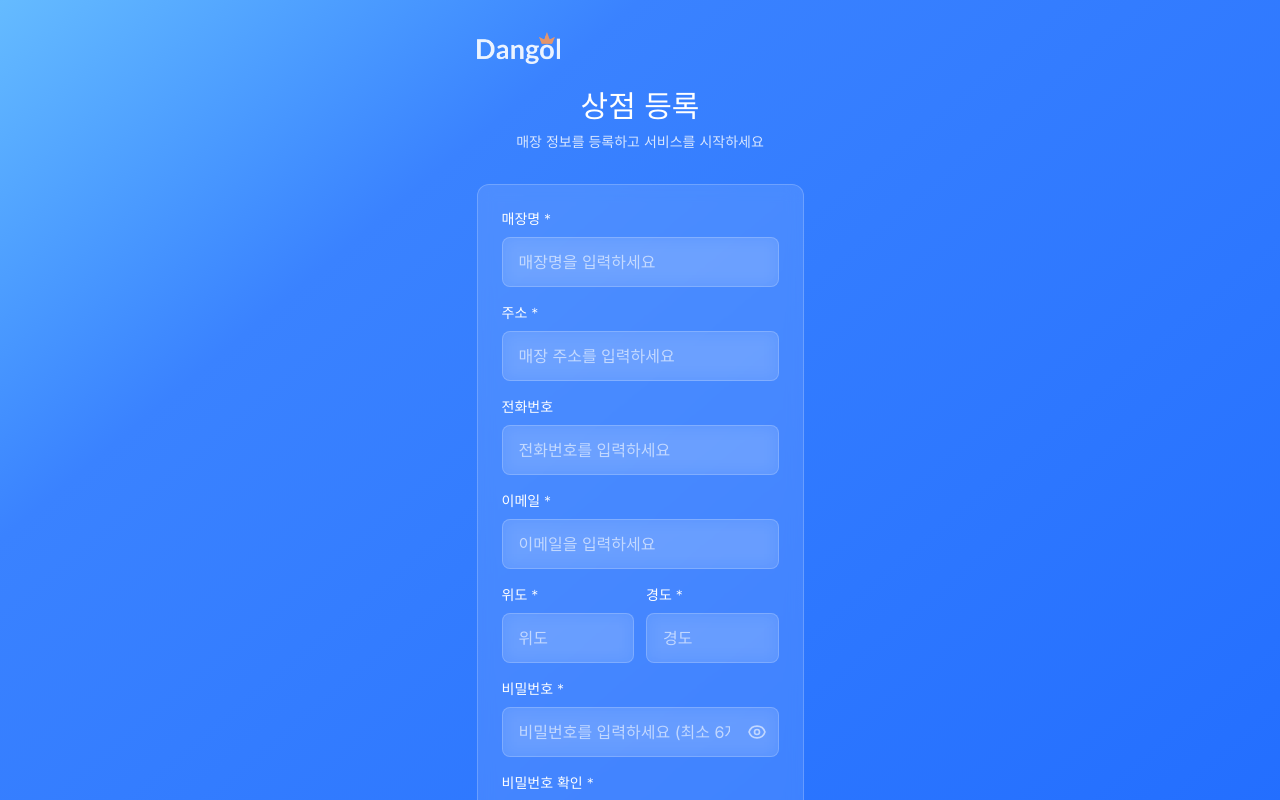
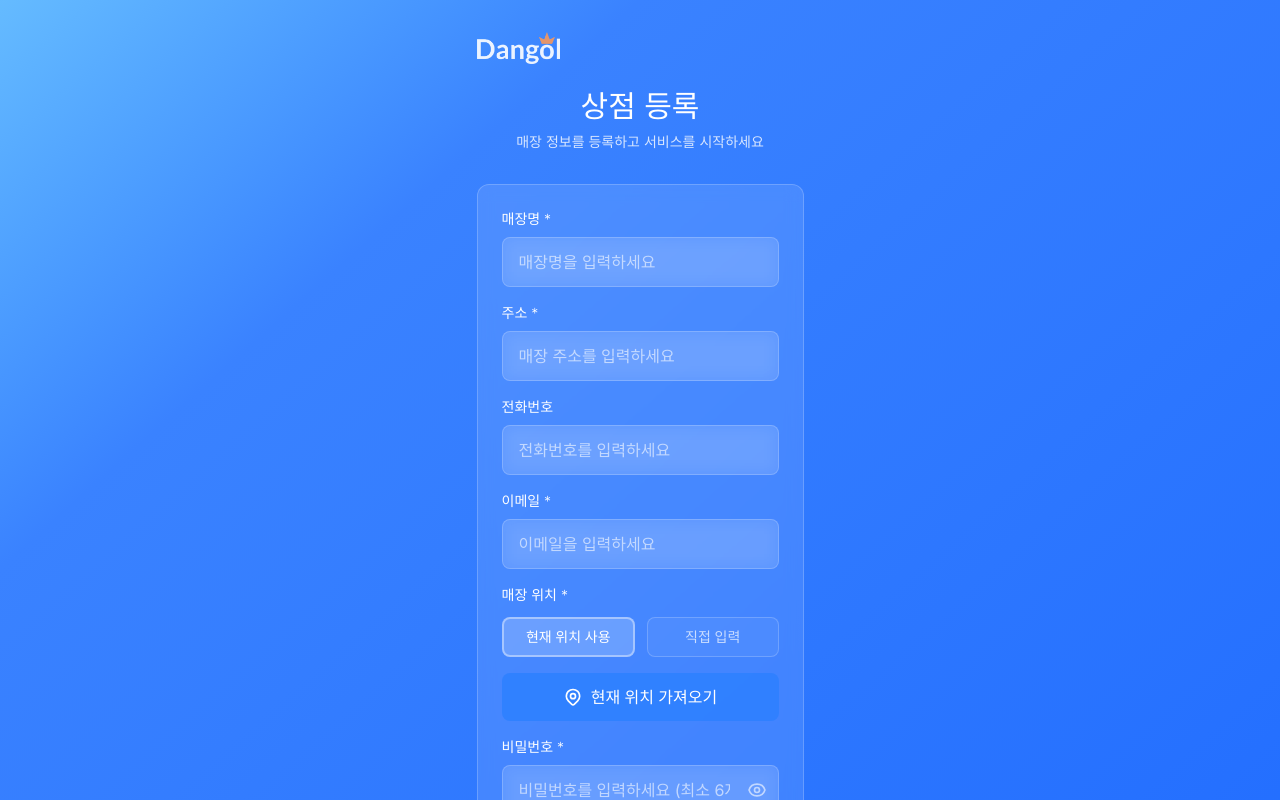
Before and after one commit to samleekorea-design/dangol-mvp-final, a Next.js app: page /merchant/register in a window 1280 px wide. Shown: the top 800 px of the page. Built offline with nearby package versions, Linux system fonts and the light colour scheme.

Commit message:
Fix: Clean up UI - remove test buttons, organize merchant dashboard, update Korean terminology

```diff
--- a/src/app/customer/page.tsx
+++ b/src/app/customer/page.tsx
@@ -3,7 +3,6 @@
 import { useState, useEffect } from 'react'
 import { RefreshCw } from 'lucide-react'
 import { deviceFingerprint } from '@/lib/deviceFingerprint'
-import { NotificationPermission } from '@/components/customer/NotificationPermission'
 import { getKoreanTime, formatKoreanTime, isDealExpired } from '@/lib/timezoneUtils'
 import { requestNotificationPermission, getFCMToken } from '@/lib/firebase-client'
 
@@ -604,8 +603,6 @@ export default function CustomerPage() {
         </div>
       </div>
 
-      {/* Notification Permission Component */}
-      <NotificationPermission />
     </div>
   )
 }
--- a/src/app/merchant/register/page.tsx
+++ b/src/app/merchant/register/page.tsx
@@ -18,6 +18,8 @@ export default function MerchantRegister() {
   const [errors, setErrors] = useState<string[]>([])
   const [showPassword, setShowPassword] = useState(false)
   const [showConfirmPassword, setShowConfirmPassword] = useState(false)
+  const [isGettingLocation, setIsGettingLocation] = useState(false)
+  const [locationInputMethod, setLocationInputMethod] = useState<'gps' | 'manual'>('gps')
 
   const validateForm = () => {
     const newErrors: string[] = []
@@ -94,6 +96,52 @@ export default function MerchantRegister() {
       ...formData,
       [e.target.name]: e.target.value
     })
+  }
+
+  const getCurrentLocation = () => {
+    setIsGettingLocation(true)
+    setErrors([])
+
+    if (!navigator.geolocation) {
+      setErrors(['GPS가 지원되지 않는 브라우저입니다.'])
+      setIsGettingLocation(false)
+      return
+    }
+
+    navigator.geolocation.getCurrentPosition(
+      (position) => {
+        const { latitude, longitude } = position.coords
+        setFormData(prev => ({
+          ...prev,
+          latitude: latitude.toString(),
+          longitude: longitude.toString()
+        }))
+        setIsGettingLocation(false)
+        setMessage('현재 위치가 성공적으로 설정되었습니다.')
+        setTimeout(() => setMessage(''), 3000)
+      },
+      (error) => {
+        let errorMessage = '위치를 가져올 수 없습니다.'
+        switch (error.code) {
+          case error.PERMISSION_DENIED:
+            errorMessage = '위치 접근 권한이 거부되었습니다. 브라우저 설정에서 위치 접근을 허용해주세요.'
+            break
+          case error.POSITION_UNAVAILABLE:
+            errorMessage = '위치 정보를 사용할 수 없습니다.'
+            break
+          case error.TIMEOUT:
+            errorMessage = '위치 요청 시간이 초과되었습니다.'
+            break
+        }
+        setErrors([errorMessage])
+        setIsGettingLocation(false)
+      },
+      {
+        enableHighAccuracy: true,
+        timeout: 10000,
+        maximumAge: 60000
+      }
+    )
   }
 
   return (
@@ -181,9 +229,83 @@ export default function MerchantRegister() {
           />
         </div>
 
+        {/* Store Location Section */}
+        <div>
+          <label className="block text-sm font-light text-white mb-3">
+            매장 위치 *
+          </label>
+
+          {/* Location Input Method Selection */}
+          <div className="flex space-x-3 mb-4">
+            <button
+              type="button"
+              onClick={() => setLocationInputMethod('gps')}
+              className={`flex-1 px-4 py-2 rounded-lg text-sm font-medium transition-all duration-200 ${
+                locationInputMethod === 'gps'
+                  ? 'bg-white/20 text-white border-2 border-white/40'
+                  : 'bg-white/5 text-white/70 border border-white/20 hover:bg-white/10'
+              }`}
+            >
+              현재 위치 사용
+            </button>
+            <button
+              type="button"
+              onClick={() => setLocationInputMethod('manual')}
+              className={`flex-1 px-4 py-2 rounded-lg text-sm font-medium transition-all duration-200 ${
+                locationInputMethod === 'manual'
+                  ? 'bg-white/20 text-white border-2 border-white/40'
+                  : 'bg-white/5 text-white/70 border border-white/20 hover:bg-white/10'
+              }`}
+            >
+              직접 입력
+            </button>
+          </div>
+
+          {/* GPS Location Option */}
+          {locationInputMethod === 'gps' && (
+            <div className="space-y-3">
+              <button
+                type="button"
+                onClick={getCurrentLocation}
+                disabled={isGettingLocation}
+                className="w-full px-4 py-3 bg-blue-500/80 hover:bg-blue-500/90 disabled:bg-blue-500/50 text-white rounded-lg font-medium transition-all duration-200 disabled:cursor-not-allowed flex items-center justify-center space-x-2"
+              >
+                {isGettingLocation ? (
+                  <>
+                    <svg className="animate-spin w-5 h-5" fill="none" viewBox="0 0 24 24">
+                      <circle className="opacity-25" cx="12" cy="12" r="10" stroke="currentColor" strokeWidth="4"></circle>
+                      <path className="opacity-75" fill="currentColor" d="m15.84 10.32l1.42 1.42A7.003 7.003 0 0 1 19 12c0 3.87-3.13 7-7 7s-7-3.13-7-7s3.13-7 7-7c1.94 0 3.7.79 4.96 2.06l1.42-1.42A8.954 8.954 0 0 0 12 3C7.03 3 3 7.03 3 12s4.03 9 9 9s9-4.03 9-9c0-2.12-.74-4.07-1.97-5.61z"></path>
+                    </svg>
+                    <span>위치 가져오는 중...</span>
+                  </>
+                ) : (
+                  <>
+                    <svg className="w-5 h-5" fill="none" stroke="currentColor" viewBox="0 0 24 24">
+                      <path strokeLinecap="round" strokeLinejoin="round" strokeWidth={2} d="M17.657 16.657L13.414 20.9a1.998 1.998 0 01-2.827 0l-4.244-4.243a8 8 0 1111.314 0z" />
+                      <path strokeLinecap="round" strokeLinejoin="round" strokeWidth={2} d="M15 11a3 3 0 11-6 0 3 3 0 016 0z" />
+                    </svg>
+                    <span>현재 위치 가져오기</span>
+                  </>
+                )}
+              </button>
+
+              {/* Display coordinates when GPS is used */}
+              {formData.latitude && formData.longitude && (
+                <div className="bg-white/5 rounded-lg p-3 border border-white/10">
+                  <p className="text-white/70 text-sm mb-1">설정된 좌표:</p>
+                  <p className="text-white text-sm font-mono">
+                    위도: {parseFloat(formData.latitude).toFixed(6)}, 경도: {parseFloat(formData.longitude).toFixed(6)}
+                  </p>
+                </div>
+              )}
+            </div>
+          )}
+
+          {/* Manual Input Option */}
+          {locationInputMethod === 'manual' && (
             <div className="grid grid-cols-2 gap-3">
               <div>
-            <label htmlFor="latitude" className="block text-sm font-light text-white mb-2">
+                <label htmlFor="latitude" className="block text-xs font-light text-white/80 mb-1">
                   위도 *
                 </label>
                 <input
@@ -193,13 +315,13 @@ export default function MerchantRegister() {
                   name="latitude"
                   value={formData.latitude}
                   onChange={handleChange}
-              className="w-full px-4 py-3 rounded-lg bg-white/10 backdrop-blur-sm border border-white/20 text-white placeholder-white/60 focus:outline-none focus:ring-2 focus:ring-blue-300/50 focus:border-blue-300/60"
-              placeholder="위도"
+                  className="w-full px-3 py-2.5 text-sm rounded-lg bg-white/10 backdrop-blur-sm border border-white/20 text-white placeholder-white/60 focus:outline-none focus:ring-2 focus:ring-blue-300/50 focus:border-blue-300/60"
+                  placeholder="37.5665"
                   required
                 />
               </div>
               <div>
-            <label htmlFor="longitude" className="block text-sm font-light text-white mb-2">
+                <label htmlFor="longitude" className="block text-xs font-light text-white/80 mb-1">
                   경도 *
                 </label>
                 <input
@@ -209,11 +331,13 @@ export default function MerchantRegister() {
                   name="longitude"
                   value={formData.longitude}
                   onChange={handleChange}
-              className="w-full px-4 py-3 rounded-lg bg-white/10 backdrop-blur-sm border border-white/20 text-white placeholder-white/60 focus:outline-none focus:ring-2 focus:ring-blue-300/50 focus:border-blue-300/60"
-              placeholder="경도"
+                  className="w-full px-3 py-2.5 text-sm rounded-lg bg-white/10 backdrop-blur-sm border border-white/20 text-white placeholder-white/60 focus:outline-none focus:ring-2 focus:ring-blue-300/50 focus:border-blue-300/60"
+                  placeholder="126.9780"
                   required
                 />
               </div>
+            </div>
+          )}
         </div>
 
         <div>
```
Also changed, not shown: src/app/merchant/dashboard/page.tsx (+83 -18 lines). Lines whose indentation alone changed are shown as unchanged.
